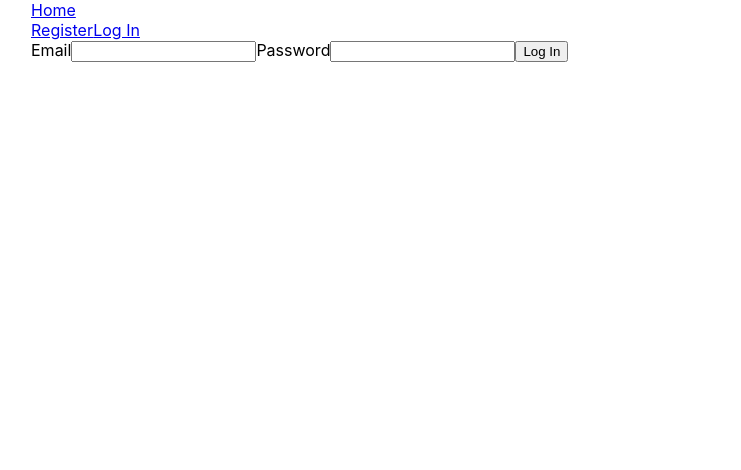
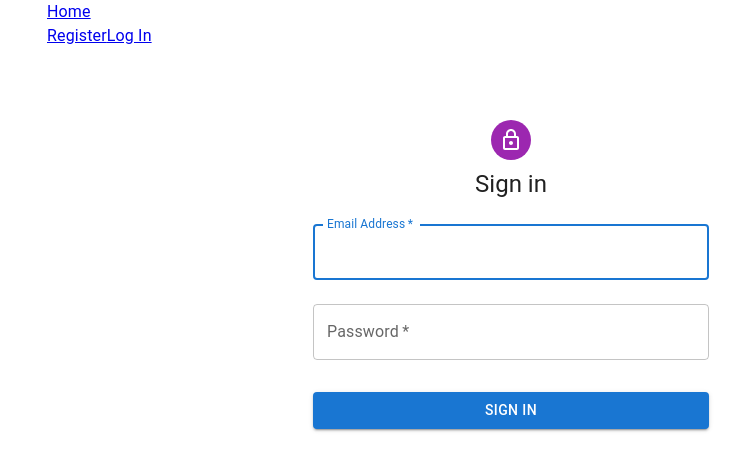
Before and after one commit to kozhushna/goit-react-hw-08-phonebook, a React (Create React App) app: page /goit-react-hw-08-phonebook/login in a window 1280 px wide. Shown: the top 470 px of the page, without its empty margins (129-870 px from the left). Built offline with nearby package versions, Linux system fonts and the light colour scheme.

Commit message:
Add sign in form

```diff
--- a/package.json
+++ b/package.json
@@ -4,11 +4,17 @@
   "private": true,
   "homepage": "https://kozhushna.github.io/goit-react-hw-08-phonebook/",
   "dependencies": {
+    "@chakra-ui/react": "^2.6.1",
+    "@emotion/react": "^11.11.0",
+    "@emotion/styled": "^11.11.0",
+    "@mui/icons-material": "^5.11.16",
+    "@mui/material": "^5.13.2",
     "@reduxjs/toolkit": "^1.9.5",
     "@testing-library/jest-dom": "^5.16.3",
     "@testing-library/react": "^12.1.4",
     "@testing-library/user-event": "^13.5.0",
     "axios": "^1.4.0",
+    "framer-motion": "^10.12.16",
     "react": "^18.1.0",
     "react-dom": "^18.1.0",
     "react-redux": "^8.0.5",
--- a/src/components/LoginForm/LoginForm.js
+++ b/src/components/LoginForm/LoginForm.js
@@ -1,7 +1,24 @@
+import * as React from 'react';
+import Avatar from '@mui/material/Avatar';
+import Button from '@mui/material/Button';
+import CssBaseline from '@mui/material/CssBaseline';
+import TextField from '@mui/material/TextField';
+import FormControlLabel from '@mui/material/FormControlLabel';
+import Checkbox from '@mui/material/Checkbox';
+import Link from '@mui/material/Link';
+import Grid from '@mui/material/Grid';
+import Box from '@mui/material/Box';
+import LockOutlinedIcon from '@mui/icons-material/LockOutlined';
+import Typography from '@mui/material/Typography';
+import Container from '@mui/material/Container';
+import { createTheme, ThemeProvider } from '@mui/material/styles';
+
 import { useDispatch } from 'react-redux';
 import { logIn } from '../../redux/auth/operations';
 import { useAuth } from '../../hooks/UseAuth';
 import { clearError } from '../../redux/auth/slice';
+
+const defaultTheme = createTheme();
 
 export const LoginForm = () => {
   const dispatch = useDispatch();
@@ -24,16 +41,89 @@
   };
 
   return (
-    <form onSubmit={handleSubmit} autoComplete="off">
-      <label>
-        Email
-        <input type="email" name="email" />
-      </label>
-      <label>
-        Password
-        <input type="password" name="password" />
-      </label>
-      <button type="submit">Log In</button>
-    </form>
+    <ThemeProvider theme={defaultTheme}>
+      <Container component="main" maxWidth="xs">
+        <CssBaseline />
+        <Box
+          sx={{
+            marginTop: 8,
+            display: 'flex',
+            flexDirection: 'column',
+            alignItems: 'center',
+          }}
+        >
+          <Avatar sx={{ m: 1, bgcolor: 'secondary.main' }}>
+            <LockOutlinedIcon />
+          </Avatar>
+          <Typography component="h1" variant="h5">
+            Sign in
+          </Typography>
+          <Box
+            component="form"
+            onSubmit={handleSubmit}
+            noValidate
+            sx={{ mt: 1 }}
+          >
+            <TextField
+              margin="normal"
+              required
+              fullWidth
+              id="email"
+              label="Email Address"
+              name="email"
+              autoComplete="email"
+              autoFocus
+            />
+            <TextField
+              margin="normal"
+              required
+              fullWidth
+              name="password"
+              label="Password"
+              type="password"
+              id="password"
+              autoComplete="current-password"
+            />
+            {/* <FormControlLabel
+              control={<Checkbox value="remember" color="primary" />}
+              label="Remember me"
+            /> */}
+            <Button
+              type="submit"
+              fullWidth
+              variant="contained"
+              sx={{ mt: 3, mb: 2 }}
+            >
+              Sign In
+            </Button>
+            {/* <Grid container>
+              <Grid item xs>
+                <Link href="#" variant="body2">
+                  Forgot password?
+                </Link>
+              </Grid>
+              <Grid item>
+                <Link href="#" variant="body2">
+                  {"Don't have an account? Sign Up"}
+                </Link>
+              </Grid>
+            </Grid> */}
+          </Box>
+        </Box>
+        {/* <Copyright sx={{ mt: 8, mb: 4 }} /> */}
+      </Container>
+    </ThemeProvider>
+
+    // <form onSubmit={handleSubmit} autoComplete="off">
+    //   <label>
+    //     Email
+    //     <input type="email" name="email" />
+    //   </label>
+    //   <label>
+    //     Password
+    //     <input type="password" name="password" />
+    //   </label>
+    //   <button type="submit">Log In</button>
+    // </form>
   );
 };
```
Also changed, not shown: 1 other file (tests, documents, lock files or other folders).
